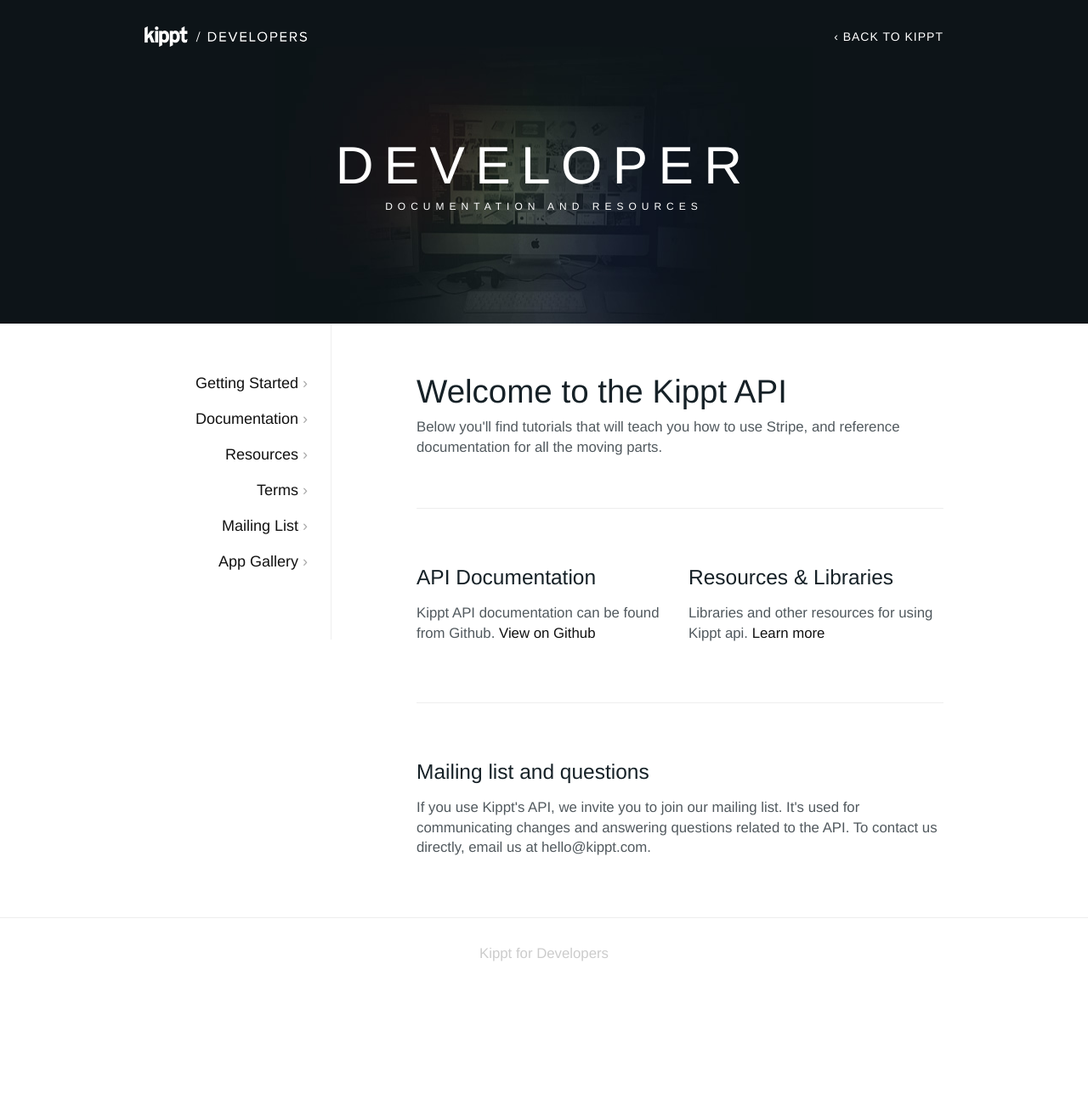
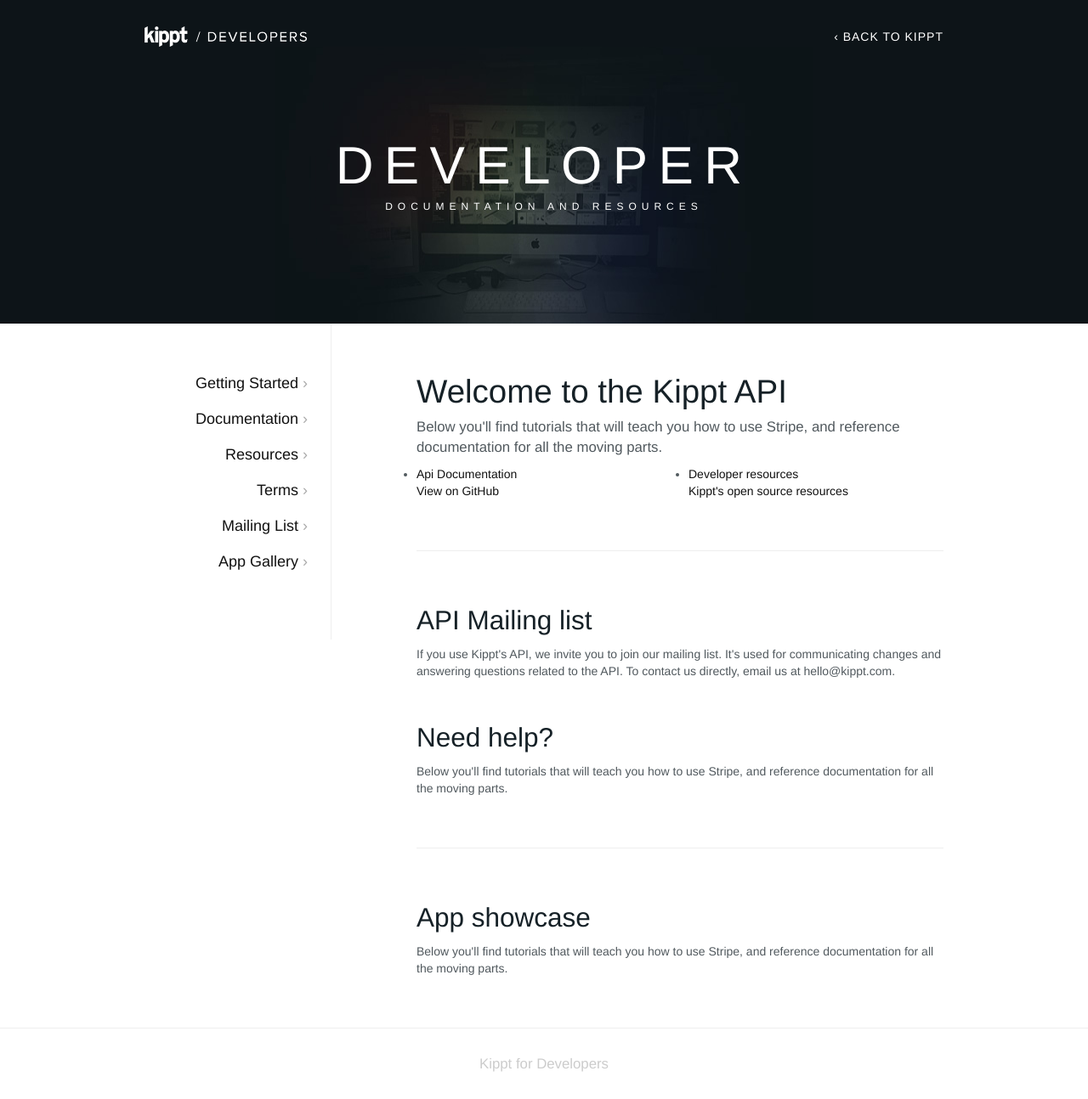
Before and after one commit to kippt/developers.kippt.com, a Flask app: page / in a window 1280 px wide. Shown: the whole page at 85% size. Before the commit the page ends 1132 px from the top, so only its background shows below. Run offline with Flask 2, Linux system fonts and the light colour scheme; some libraries are stand-ins or nearby versions.

Commit message:
More content for the index.html

```diff
--- a/templates/index.html
+++ b/templates/index.html
@@ -1,24 +1,40 @@
 {% extends 'base.html' %}
 {% block bodyclass %}home{% endblock %}
 {% block body %}
-    <h1>Welcome to the Kippt API</h1>
-    <p>Below you'll find tutorials that will teach you how to use Stripe, and reference documentation for all the moving parts.</p>
-    <hr>
-    <div class="row">
-        <div class="span4">
-            <h3>API Documentation</h3>
-            <p>Kippt API documentation can be found from Github. <a href="#">View on Github</a></p>
-        </div>
 
-        <div class="span4">
-            <h3>Resources &amp; Libraries</h3>
-            <p>Libraries and other resources for using Kippt api. <a href="#">Learn more</a></p>
-        </div>
-    </div>
+<h1>Welcome to the Kippt API</h1>
 
-    <hr>
+<p>Below you'll find tutorials that will teach you how to use Stripe, and reference documentation for all the moving parts.</p>
 
-    <h3>Mailing list and questions</h3>
-    <p>If you use Kippt's API, we invite you to join our mailing list. It's used for communicating changes and answering questions related to the API. To contact us directly, email us at hello@kippt.com.</p>
+<ul class="row">
+    <li class="span4">
+        <a href="https://github.com/kippt/api-documentation" target="_blank">
+            Api Documentation<br/>
+            View on GitHub
+        </a>
+    </li>
+    <li class="span4">
+        <a href="https://github.com/kippt" target="_blank">
+            Developer resources<br/>
+            Kippt's open source resources
+        </a>
+    </li>
+</ul>
+
+<hr/>
+
+<h2>API Mailing list</h2>
+
+If you use Kippt's API, we invite you to join our mailing list. It's used for communicating changes and answering questions related to the API. To contact us directly, email us at hello@kippt.com.
+
+<h2>Need help?</h2>
+
+Below you'll find tutorials that will teach you how to use Stripe, and reference documentation for all the moving parts.
+
+<hr>
+
+<h2>App showcase</h2>
+
+Below you'll find tutorials that will teach you how to use Stripe, and reference documentation for all the moving parts.
 
 {% endblock %}
```
